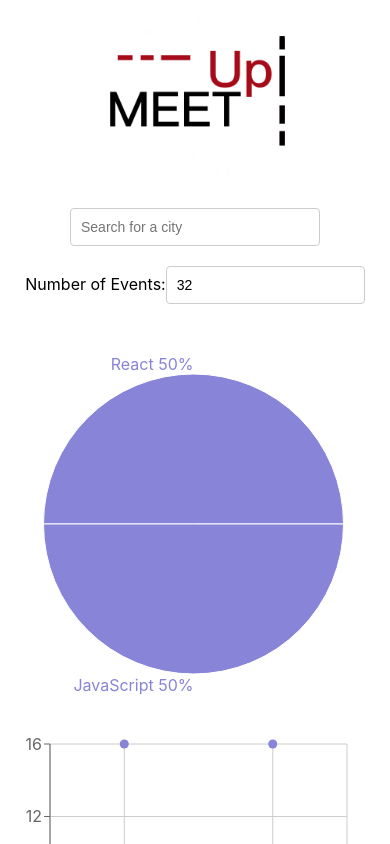
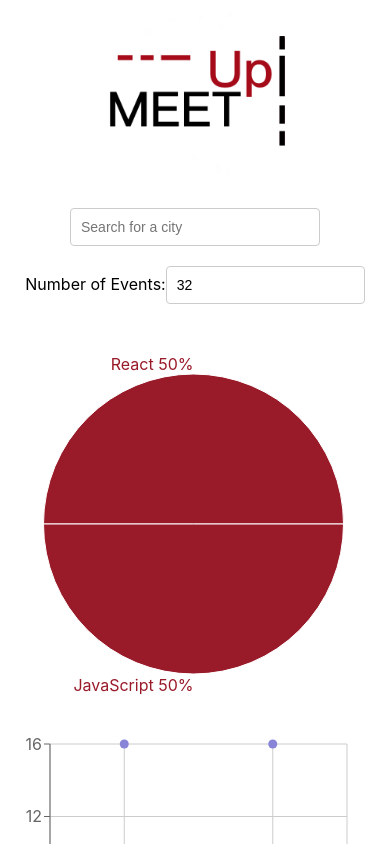
Before and after one commit to Darnobles/Meet-Up, a React (Create React App) app: page / in a window 390 px wide. Shown: the top 844 px of the page. Built offline with nearby package versions, Linux system fonts and the light colour scheme; what atatus-spa would draw is missing.

Commit message:
place charts side by side

```diff
--- a/src/App.css
+++ b/src/App.css
@@ -98,8 +98,12 @@ input[type="number"] {
 }
 
 .charts-container {
+  display: grid;
   grid-template-columns: 1fr 1fr;
-  @media (max-width: 768px){
-    grid-template-columns: 1fr;
+}
+
+@media (max-width: 768px){
+  .charts-container {
+  grid-template-columns: 1fr;
   }
 }
--- a/src/components/EventGenresChart.js
+++ b/src/components/EventGenresChart.js
@@ -15,7 +15,7 @@ const EventGenresChart = ({events}) => {
           <text
             x={x}
             y={y}
-            fill="#8884d8"
+            fill="#991a29"
             textAnchor={x > cx ? 'start' : 'end'}
             dominantBaseline="central"
           >
@@ -44,7 +44,7 @@ const EventGenresChart = ({events}) => {
                 <Pie
                     data={data}
                     dataKey="value"
-                    fill="#8884d8"
+                    fill="#991a29"
                     labelLine={false}
                     label ={renderCustomizedLabel}
                     outerRadius={150}
```
